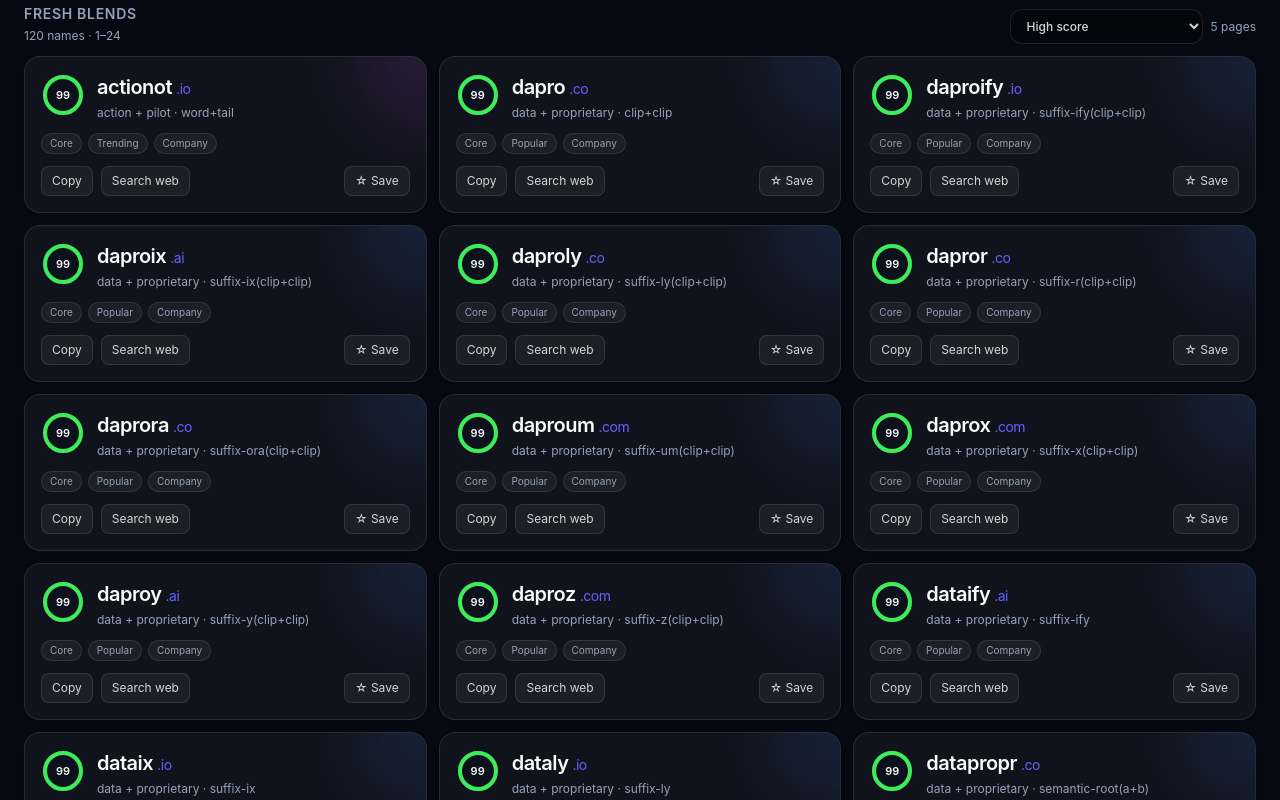
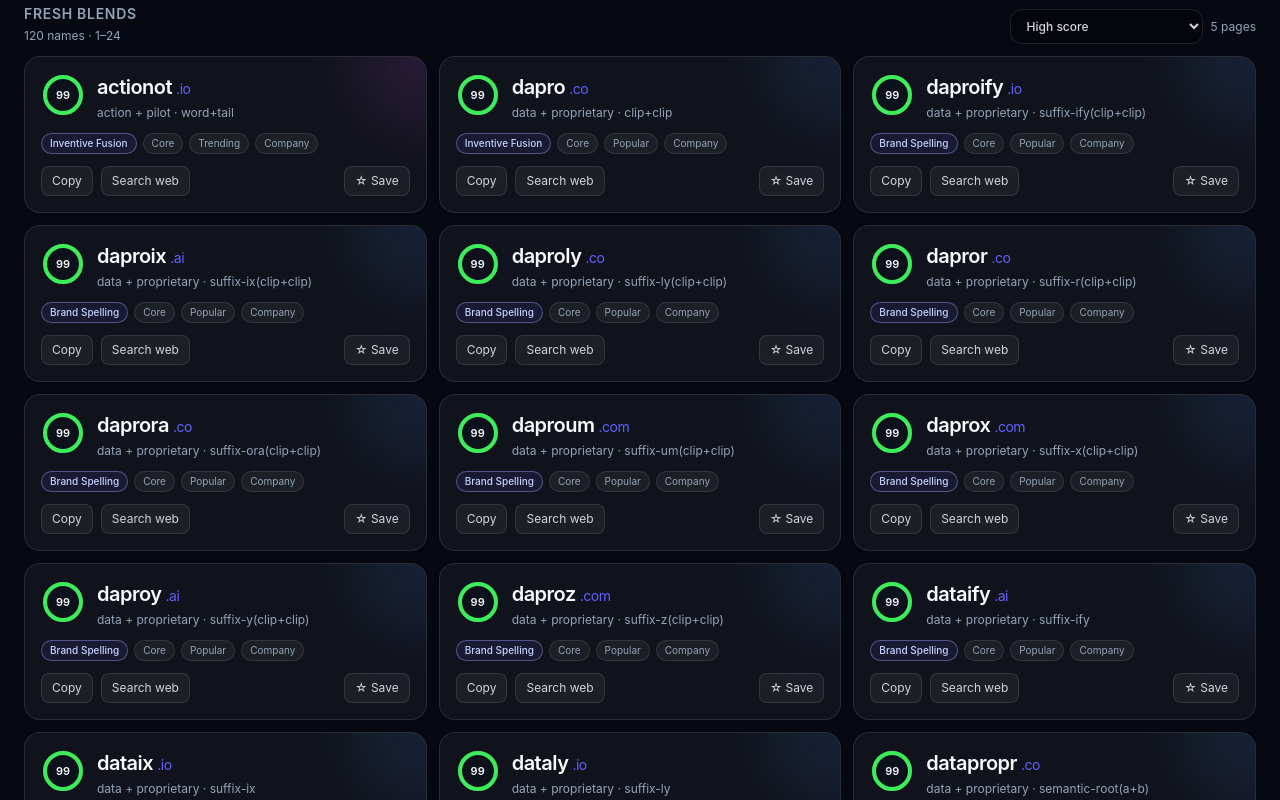
Before and after one commit to deebong/brandmator-v2, a React (Vite) app: page / in a window 1280 px wide. Shown: the part 1080-1880 px from the top of the page. Built offline with nearby package versions, Linux system fonts and the light colour scheme.

Commit message:
Show naming model on generated result cards

```diff
--- a/src/components/NameCard.tsx
+++ b/src/components/NameCard.tsx
@@ -87,6 +87,9 @@ export default function NameCard({
       </div>
 
       <div className="mt-3 flex flex-wrap gap-1.5">
+        <span className="rounded-full border border-indigo-300/40 bg-indigo-500/10 px-2 py-0.5 text-[10px] font-medium text-indigo-600 dark:text-indigo-200">
+          {blend.modelName}
+        </span>
         {sourceSignals.map(source => (
           <span
             key={source}
```
